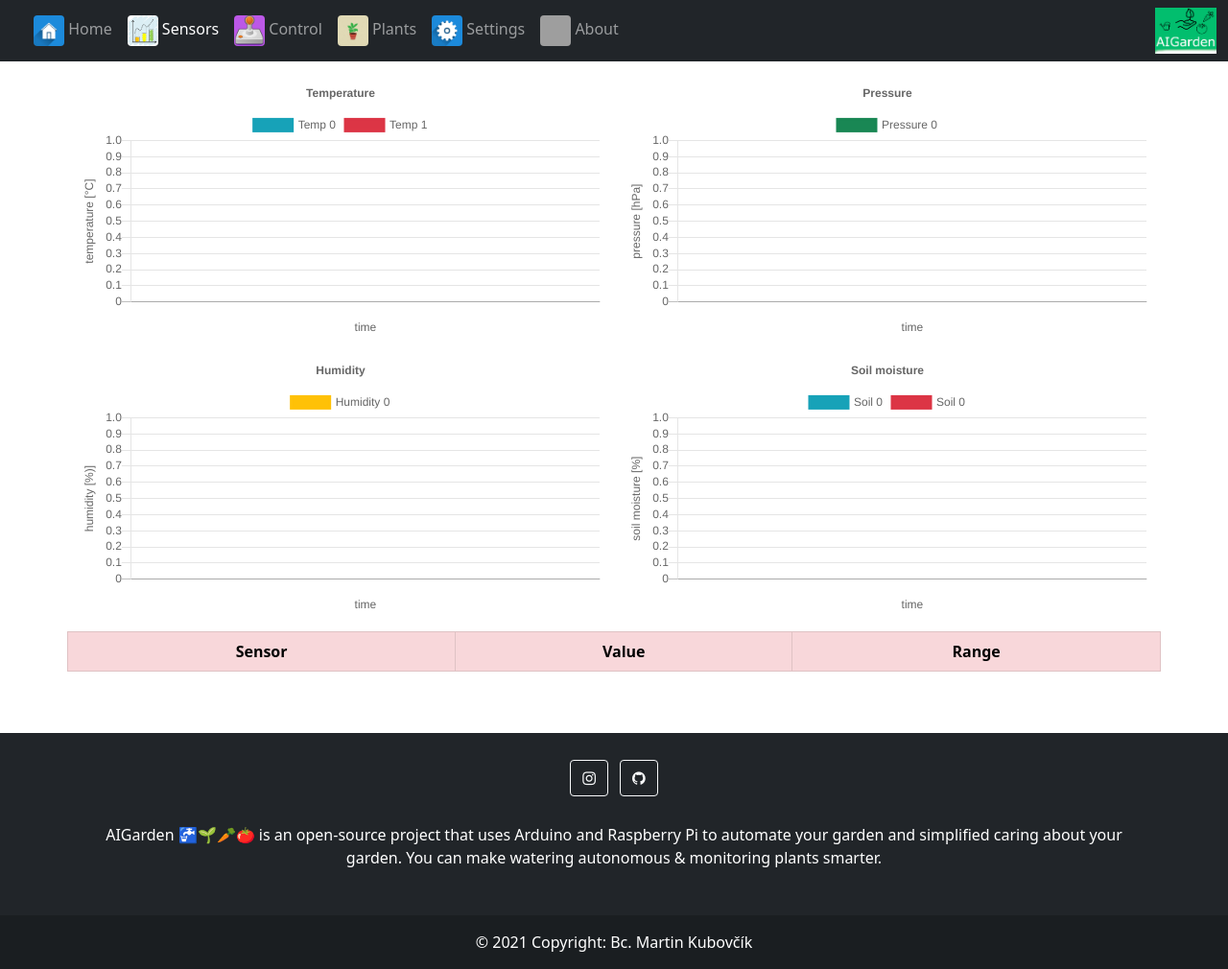
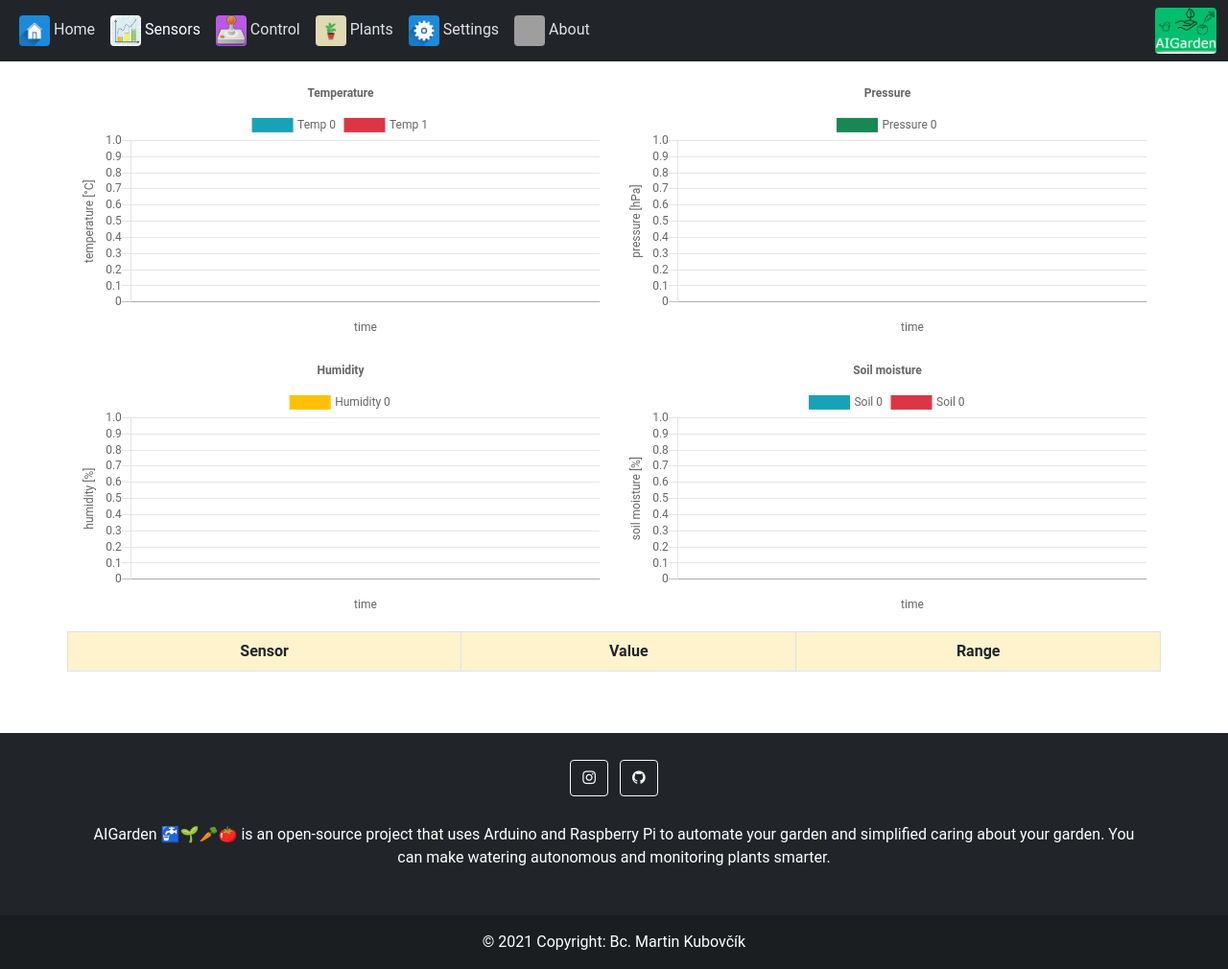
Before and after one commit to markub3327/AIGarden, a Django app: template python/streamapp/templates/sensors.html in a window 1280 px wide. Shown: the whole page at 96% size. Run offline with Django 3.2, Linux system fonts and the light colour scheme; the template is opened without the code that fills it, so the values that code supplies are empty; some libraries are stand-ins or nearby versions; grey boxes are pictures that could not be loaded.

Commit message:
updated CSS

```diff
--- a/python/streamapp/static/css/style.css
+++ b/python/streamapp/static/css/style.css
@@ -1,3 +1,7 @@
+body {
+    font-family: Poppins, Roboto, Helvetica, Arial, sans-serif !important;
+}
+
 .canvas-chartjs {
     width: 100%;
     max-width: 700px;
@@ -5,9 +9,91 @@
 }
 
 .cam-stream {
-    width: 70%;
+    width: 75%;
 }
 
 .my-footer {
     background-color: rgba(0, 0, 0, 0.2);
 }
+
+.nav-link.active {
+    color: var(--bs-white) !important;
+}
+
+.nav-link {
+    color: #dee2e6 !important;
+    border-radius: .75rem !important;
+}
+
+nav .nav-link:hover {
+    color: #212529 !important;
+    border-radius: .75rem !important;
+    background-color: #dee2e6 !important;
+}
+
+.btn-run {
+    color: #ffffff !important;
+    background-color: #157347 !important;
+    border-color: #146c43 !important;
+}
+
+.btn-run:hover {
+    color: #dee2e6 !important;
+    background-color: #157347 !important;
+    border-color: #146c43 !important;
+}
+
+.btn-stop {
+    color: #ffffff !important;
+    background-color: #dc3545 !important;
+    border-color: #dc3545 !important;
+    width: 75% !important;
+    margin: 0 auto !important;
+    text-align: center !important;
+}
+
+.btn-stop:hover {
+    color: #dee2e6 !important;
+    background-color: #dc3545 !important;;
+    border-color: #dc3545 !important;;
+}
+
+.table-sensor {
+    --bs-table-bg: #fff3cd;
+    --bs-table-striped-bg: #f2e7c3;
+    --bs-table-striped-color: #212529;
+    --bs-table-active-bg: #e6dbb9;
+    --bs-table-active-color: #212529;
+    --bs-table-hover-bg: #ece1be;
+    --bs-table-hover-color: #212529;
+    color: #212529;
+}
+
+.table-plant {
+    --bs-table-bg: #d1e7dd;
+    --bs-table-striped-bg: #c7dbd2;
+    --bs-table-striped-color: #212529;
+    --bs-table-active-bg: #bcd0c7;
+    --bs-table-active-color: #212529;
+    --bs-table-hover-bg: #c1d6cc;
+    --bs-table-hover-color: #212529;
+    color: #212529;
+}
+
+.table-config {
+    --bs-table-bg: #cfe2ff;
+    --bs-table-striped-bg: #c5d7f2;
+    --bs-table-striped-color: #212529;
+    --bs-table-active-bg: #bacbe6;
+    --bs-table-active-color: #212529;
+    --bs-table-hover-bg: #bfd1ec;
+    --bs-table-hover-color: #212529;
+    color: #212529;
+}
+
+.table {
+    --bs-table-active-color: #212529;
+    --bs-table-active-bg: #dee2e6;
+    --bs-table-hover-color: #212529;
+    --bs-table-hover-bg: #dee2e6;
+}
--- a/python/streamapp/static/js/sensors.js
+++ b/python/streamapp/static/js/sensors.js
@@ -9,11 +9,12 @@ function read_table() {
         dataType: "json"
     })
     .done(function(data) {
-        var tableHtml = '';
+        let tbody = document.getElementById("table-sensor");
+        tbody.innerHTML = '';
 
         actualData = Object.entries(data);
         for (const [key, value] of actualData) {
-            tableHtml += `
+            tbody.innerHTML += `
                 <tr>
                     <td>${key}</td>
                     <td>${value[0]} ${value[1]}</td>
@@ -21,7 +22,19 @@ function read_table() {
                 </tr>
             `;
         }
-        $("#table-sensors").html(tableHtml)
+
+        // Firstly clean the graph
+        chartjs_removeData(myChart_temp);
+        chartjs_removeData(myChart_humid);
+        chartjs_removeData(myChart_press);
+        chartjs_removeData(myChart_soil);
+
+        // Store new measurements
+        var today = new Date();
+        chartjs_addData(myChart_temp, today.getHours() + ":" + today.getMinutes() + ":" + today.getSeconds(), [actualData[0][1][0], actualData[1][1][0]]);
+        chartjs_addData(myChart_humid, today.getHours() + ":" + today.getMinutes() + ":" + today.getSeconds(), [actualData[3][1][0]]);
+        chartjs_addData(myChart_press, today.getHours() + ":" + today.getMinutes() + ":" + today.getSeconds(), [actualData[4][1][0]]);
+        chartjs_addData(myChart_soil, today.getHours() + ":" + today.getMinutes() + ":" + today.getSeconds(), [actualData[5][1][0], actualData[6][1][0]]);
     }).fail(function(jqXHR, textStatus, errorThrown) {
         console.log(jqXHR, textStatus, errorThrown);
     });
@@ -47,8 +60,6 @@ function chartjs_addData(chart, label, data) {
 
 // On loading page read sensors
 $(document).ready(function () {
-    read_table();
-
     myChart_temp = new Chart("myChart_temp", {
         type: "line",
         data: {
@@ -68,19 +79,34 @@ $(document).ready(function () {
         options: {
             title: {
                 display: true,
-                text: 'Temperature'
+                text: 'Temperature',
+                fontFamily: "'Poppins', 'Roboto', 'Helvetica', 'Arial', sans-serif",
+            },
+            legend: {
+                display: true,
+                labels: {
+                    fontFamily: "'Poppins', 'Roboto', 'Helvetica', 'Arial', sans-serif",
+                }
             },
             scales: {
                 yAxes: [{
                     scaleLabel: {
                         display: true,
-                        labelString: 'temperature [°C]'
+                        labelString: 'temperature [°C]',
+                        fontFamily: "'Poppins', 'Roboto', 'Helvetica', 'Arial', sans-serif",
+                    },
+                    ticks: {
+                        fontFamily: "'Poppins', 'Roboto', 'Helvetica', 'Arial', sans-serif",
                     }
                 }],
                 xAxes: [{
                     scaleLabel: {
                         display: true,
-                        labelString: 'time'
+                        labelString: 'time',
+                        fontFamily: "'Poppins', 'Roboto', 'Helvetica', 'Arial', sans-serif",
+                    },
+                    ticks: {
+                        fontFamily: "'Poppins', 'Roboto', 'Helvetica', 'Arial', sans-serif",
                     }
                 }]
             }
@@ -99,19 +125,34 @@ $(document).ready(function () {
         options: {
             title: {
                 display: true,
-                text: 'Humidity'
+                text: 'Humidity',
+                fontFamily: "'Poppins', 'Roboto', 'Helvetica', 'Arial', sans-serif",
+            },
+            legend: {
+                display: true,
+                labels: {
+                    fontFamily: "'Poppins', 'Roboto', 'Helvetica', 'Arial', sans-serif",
+                }
             },
             scales: {
                 yAxes: [{
                     scaleLabel: {
                         display: true,
-                        labelString: 'humidity [%)]'
+                        labelString: 'humidity [%]',
+                        fontFamily: "'Poppins', 'Roboto', 'Helvetica', 'Arial', sans-serif",
+                    },
+                    ticks: {
+                        fontFamily: "'Poppins', 'Roboto', 'Helvetica', 'Arial', sans-serif",
                     }
                 }],
                 xAxes: [{
                     scaleLabel: {
                         display: true,
-                        labelString: 'time'
+                        labelString: 'time',
+                        fontFamily: "'Poppins', 'Roboto', 'Helvetica', 'Arial', sans-serif",
+                    },
+                    ticks: {
+                        fontFamily: "'Poppins', 'Roboto', 'Helvetica', 'Arial', sans-serif",
                     }
                 }]
             }
@@ -130,19 +171,34 @@ $(document).ready(function () {
         options: {
             title: {
                 display: true,
-                text: 'Pressure'
+                text: 'Pressure',
+                fontFamily: "'Poppins', 'Roboto', 'Helvetica', 'Arial', sans-serif",
+            },
+            legend: {
+                display: true,
+                labels: {
+                    fontFamily: "'Poppins', 'Roboto', 'Helvetica', 'Arial', sans-serif",
+                }
             },
             scales: {
                 yAxes: [{
                     scaleLabel: {
                         display: true,
-                        labelString: 'pressure [hPa]'
+                        labelString: 'pressure [hPa]',
+                        fontFamily: "'Poppins', 'Roboto', 'Helvetica', 'Arial', sans-serif",
+                    },
+                    ticks: {
+                        fontFamily: "'Poppins', 'Roboto', 'Helvetica', 'Arial', sans-serif",
                     }
                 }],
                 xAxes: [{
                     scaleLabel: {
                         display: true,
-                        labelString: 'time'
+                        labelString: 'time',
+                        fontFamily: "'Poppins', 'Roboto', 'Helvetica', 'Arial', sans-serif",
+                    },
+                    ticks: {
+                        fontFamily: "'Poppins', 'Roboto', 'Helvetica', 'Arial', sans-serif",
                     }
                 }]
             }
@@ -167,38 +223,43 @@ $(document).ready(function () {
         options: {
             title: {
                 display: true,
-                text: 'Soil moisture'
+                text: 'Soil moisture',
+                fontFamily: "'Poppins', 'Roboto', 'Helvetica', 'Arial', sans-serif",
+            },
+            legend: {
+                display: true,
+                labels: {
+                    fontFamily: "'Poppins', 'Roboto', 'Helvetica', 'Arial', sans-serif",
+                }
             },
             scales: {
                 yAxes: [{
                     scaleLabel: {
                         display: true,
-                        labelString: 'soil moisture [%]'
+                        labelString: 'soil moisture [%]',
+                        fontFamily: "'Poppins', 'Roboto', 'Helvetica', 'Arial', sans-serif",
+                    },
+                    ticks: {
+                        fontFamily: "'Poppins', 'Roboto', 'Helvetica', 'Arial', sans-serif",
                     }
                 }],
                 xAxes: [{
                     scaleLabel: {
                         display: true,
-                        labelString: 'time'
+                        labelString: 'time',
+                        fontFamily: "'Poppins', 'Roboto', 'Helvetica', 'Arial', sans-serif",
+                    },
+                    ticks: {
+                        fontFamily: "'Poppins', 'Roboto', 'Helvetica', 'Arial', sans-serif",
                     }
                 }]
             }
         }
     });
+
+    // Get data into graphs and table
+    read_table();
 });
 
 // Periodicaly update table
-setInterval(() => {
-    read_table();
-
-    chartjs_removeData(myChart_temp);
-    chartjs_removeData(myChart_humid);
-    chartjs_removeData(myChart_press);
-    chartjs_removeData(myChart_soil);
-
-    var today = new Date();
-    chartjs_addData(myChart_temp, today.getHours() + ":" + today.getMinutes() + ":" + today.getSeconds(), [actualData[0][1][0], actualData[1][1][0]]);
-    chartjs_addData(myChart_humid, today.getHours() + ":" + today.getMinutes() + ":" + today.getSeconds(), [actualData[3][1][0]]);
-    chartjs_addData(myChart_press, today.getHours() + ":" + today.getMinutes() + ":" + today.getSeconds(), [actualData[4][1][0]]);
-    chartjs_addData(myChart_soil, today.getHours() + ":" + today.getMinutes() + ":" + today.getSeconds(), [actualData[5][1][0], actualData[6][1][0]]);
-}, refreshInterval);
+setInterval(() => read_table(), refreshInterval);
--- a/python/streamapp/templates/sensors.html
+++ b/python/streamapp/templates/sensors.html
@@ -27,7 +27,7 @@
       <div class="collapse navbar-collapse" id="collapsibleNavbar">
         <ul class="navbar-nav">
           <li class="nav-item">
-            <a class="nav-link" href="{% url 'index' %}"><img class="rounded" src="{% static 'img/home.png' %}" style="margin: 0px 0px 0px 15px;" alt="Home" width="32" height="32"> Home</a>
+            <a class="nav-link" href="{% url 'index' %}"><img class="rounded" src="{% static 'img/home.png' %}" alt="Home" width="32" height="32"> Home</a>
           </li>
           <li class="nav-item">
             <a class="nav-link active" href="{% url 'sensors' %}"><img class="rounded" src="{% static 'img/sensors.png' %}" alt="Sensors" width="32" height="32"> Sensors</a>
@@ -46,7 +46,7 @@
           </li>
         </ul>
       </div>
-      <img src="{% static 'img/logo.png' %}" alt="logo" width="64" height="48">
+      <img class="rounded" src="{% static 'img/logo.png' %}" alt="logo" width="64" height="48">
     </div>
   </nav>
 
@@ -69,14 +69,14 @@
     </div>
     <div class="row mb-4">
       <table class="table table-bordered table-hover text-center">
-        <thead class="table-danger">
+        <thead class="table-sensor">
           <tr>
             <th>Sensor</th>
             <th>Value</th>
             <th>Range</th>
           </tr>
         </thead>
-        <tbody id="table-sensors"></tbody>
+        <tbody id="table-sensor"></tbody>
       </table>
     </div>
   </div>
@@ -93,7 +93,7 @@
         </section>
         <section class="mb-4">
           AIGarden 🚰🌱🥕🍅 is an open-source project that uses Arduino and Raspberry Pi to automate your garden and simplified caring about your garden.
-          You can make watering autonomous & monitoring plants smarter.
+          You can make watering autonomous and monitoring plants smarter.
         </section>
     </div>
     <div class="text-center p-3 my-footer">
```
Also changed, not shown: python/streamapp/templates/control.html (+10 -14 lines), python/streamapp/templates/index.html (+3 -15 lines), python/streamapp/templates/plants.html (+5 -5 lines), python/streamapp/templates/settings.html (+4 -4 lines), python/ai_garden.sqlite3, python/streamapp/static/img/logo.png.
